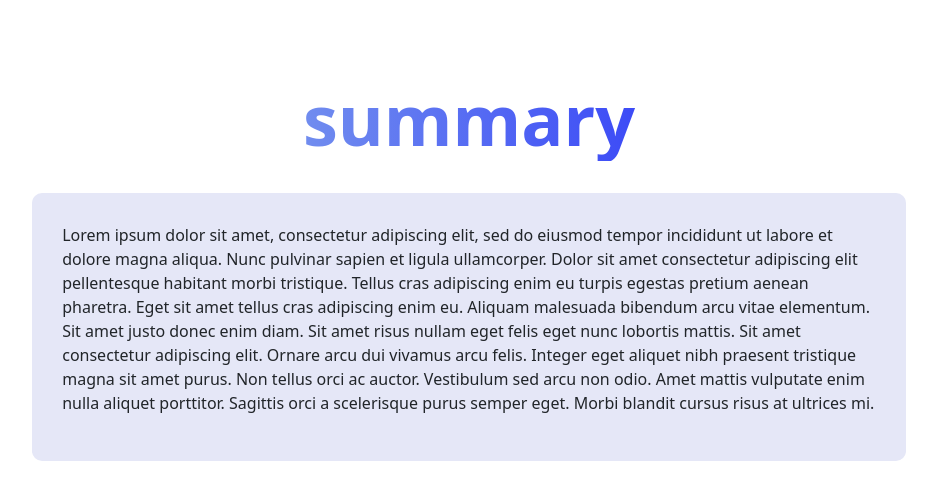
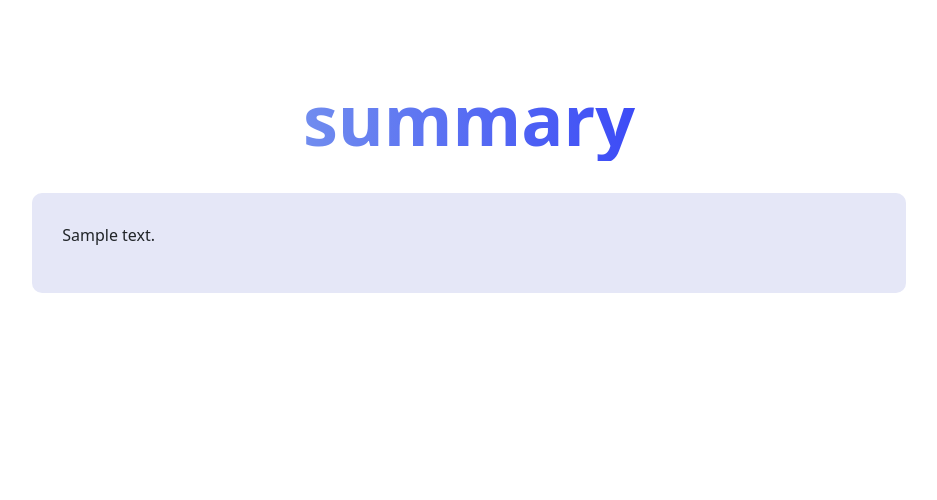
Before and after one commit to lucyqqi/goldenhacks, a Flask app: template frontend_stuff/templates/summary.html in a window 1280 px wide. Shown: the part 56-556 px from the top of the page, without its empty margins (171-1108 px from the left). Run offline with Flask 3, Linux system fonts and the light colour scheme; the template is opened without the code that fills it: most values are stand-ins (such as "Sample title", 1, 10 or a date in 2020); some libraries are stand-ins or nearby versions.

Commit message:
make text work

```diff
--- a/frontend_stuff/app.py
+++ b/frontend_stuff/app.py
@@ -1,6 +1,10 @@
 from flask import Flask, render_template, request
+from backend import translate_audio_to_language
 
 DEVELOPMENT_ENV = True
+
+text_content = translate_audio_to_language()
+
 
 app = Flask(__name__)
 
@@ -11,6 +15,7 @@ app_data = {
     "html_title": "eduscribe.ai",
     "project_name": "eduscribe.ai",
     "keywords": "flask, webapp, template, basic",
+    "summaryText": text_content,
 }
 
 
--- a/frontend_stuff/templates/summary.html
+++ b/frontend_stuff/templates/summary.html
@@ -9,7 +9,7 @@
 
 <div style="background-color: rgb(229, 231, 247); border-radius: 10px; padding: 20px; text-align: center; width: 80%">
 
-    <p style="font-weight: 300; text-align: left; padding: 10px">Lorem ipsum dolor sit amet, consectetur adipiscing elit, sed do eiusmod tempor incididunt ut labore et dolore magna aliqua. Nunc pulvinar sapien et ligula ullamcorper. Dolor sit amet consectetur adipiscing elit pellentesque habitant morbi tristique. Tellus cras adipiscing enim eu turpis egestas pretium aenean pharetra. Eget sit amet tellus cras adipiscing enim eu. Aliquam malesuada bibendum arcu vitae elementum. Sit amet justo donec enim diam. Sit amet risus nullam eget felis eget nunc lobortis mattis. Sit amet consectetur adipiscing elit. Ornare arcu dui vivamus arcu felis. Integer eget aliquet nibh praesent tristique magna sit amet purus. Non tellus orci ac auctor. Vestibulum sed arcu non odio. Amet mattis vulputate enim nulla aliquet porttitor. Sagittis orci a scelerisque purus semper eget. Morbi blandit cursus risus at ultrices mi.</p>
+    <p style="font-weight: 300; text-align: left; padding: 10px">{{ app_data.summaryText }}</p>
 
 
 </div>
```
Also changed, not shown: frontend_stuff/backend.py (renamed from backend.py).
